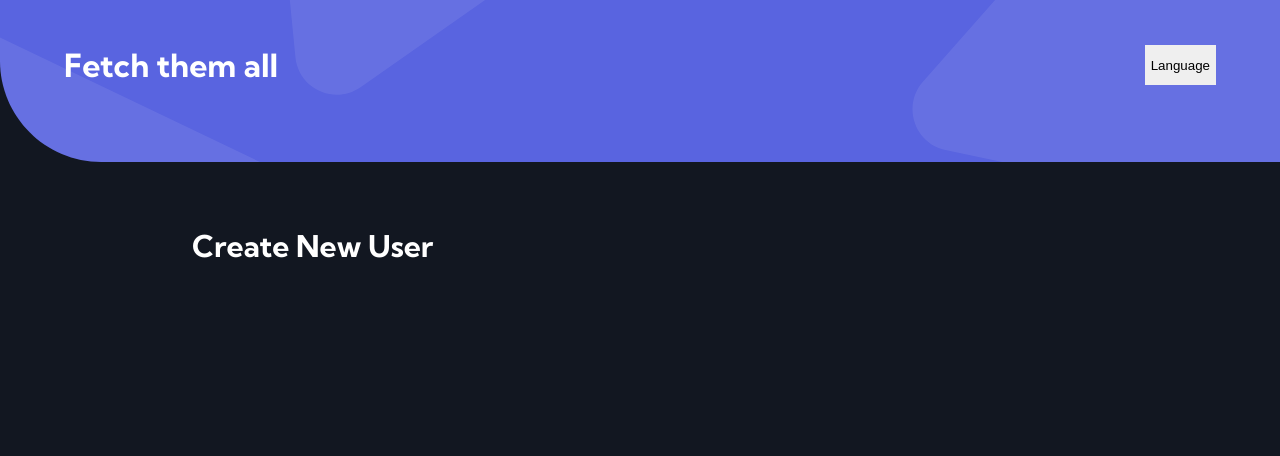
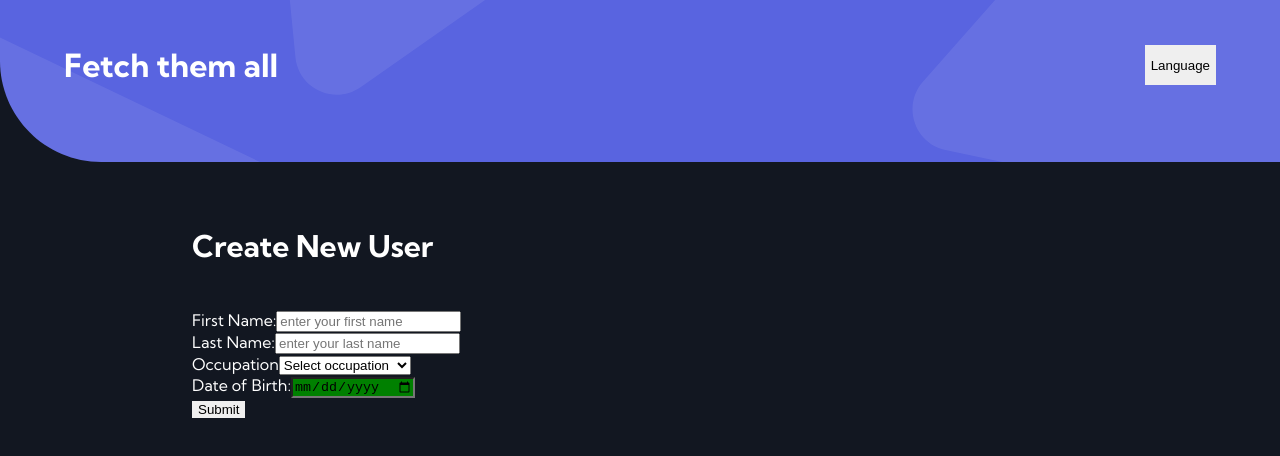
Before and after one commit to ALapina/W-test-assignment, a React (Create React App) app: page /create-new-user in a window 1280 px wide. Shown: the top 456 px of the page. Built offline with nearby package versions, Linux system fonts and the light colour scheme.

Commit message:
create new user form

```diff
--- a/package.json
+++ b/package.json
@@ -10,14 +10,18 @@
     "@types/node": "^12.0.0",
     "@types/react": "^17.0.0",
     "@types/react-dom": "^17.0.0",
+    "@types/yup": "^0.29.11",
+    "formik": "^2.2.6",
     "node-sass": "^5.0.0",
     "react": "^17.0.2",
+    "react-date-picker": "^8.1.1",
     "react-dom": "^17.0.2",
     "react-icons": "^4.2.0",
     "react-router-dom": "^5.2.0",
     "react-scripts": "4.0.3",
     "typescript": "^4.1.2",
-    "web-vitals": "^1.0.1"
+    "web-vitals": "^1.0.1",
+    "yup": "^0.32.9"
   },
   "scripts": {
     "start": "react-scripts start",
--- a/src/components/CreateNewUser/CreateNewUser.scss
+++ b/src/components/CreateNewUser/CreateNewUser.scss
@@ -0,0 +1,19 @@
+// input {
+//   display: block;
+//   margin: 20px;
+// }
+
+.date-picker {
+  input {
+    color: white;
+    // background-color: red;
+  }
+}
+
+.red {
+  background-color: red;
+}
+
+.green {
+  background-color: green;
+}
--- a/src/components/CreateNewUser/index.tsx
+++ b/src/components/CreateNewUser/index.tsx
@@ -1,4 +1,18 @@
-import React from "react";
+// https://formik.org/docs/guides/typescript
+
+// https://formik.org/docs/examples/typescript
+
+// https://formik.org/docs/guides/validation
+// https://github.com/jquense/yup#api
+
+// https://www.npmjs.com/package/react-date-picker
+
+import { useState } from "react";
+
+import { Formik, FormikHelpers, FormikProps, Form, Field } from "formik";
+
+//Yup for form validation
+import * as Yup from "yup";
 
 //components
 import PageHeader from "../PageHeader";
@@ -6,12 +20,158 @@ import PageHeader from "../PageHeader";
 //styles
 import "./CreateNewUser.scss";
 
+const minDate = new Date();
+minDate.setFullYear(minDate.getFullYear() - 18);
+
+interface FormValues {
+  firstName: string;
+  lastName: string;
+  position: string;
+  date: Date | string;
+}
+
+type F = keyof FormValues;
+
+enum Positions {
+  SoftwareEngineer = "Software Engineer",
+  Painter = "Painter",
+  BusDriver = "Bus driver",
+}
+
+//https://stackoverflow.com/questions/51222559/formik-yup-form-validation-not-working-as-expected-with-virtualizedselect
+// https://github.com/jquense/yup#mixednullableisnullable-boolean--true-schema
+const CreateNewUserSchema = Yup.object().shape({
+  firstName: Yup.string()
+    .matches(/^[a-z\s]+$/i, "Only latin craracters pls")
+    .required("Required"),
+  lastName: Yup.string()
+    .matches(/^[a-z\s]+$/i, "Only latin craracters pls")
+    .required("Required"),
+  date: Yup.date()
+    .max(minDate, "Sorry you must be 18 years old")
+    .required("Required"),
+});
+
+//https://developer.mozilla.org/en-US/docs/Web/API/Fetch_API/Using_Fetch#supplying_request_options
+async function postNewUser(url: string, data: FormValues): Promise<Object> {
+  const response = await fetch(url, {
+    method: "POST",
+    headers: { "Content-Type": "application/json" },
+    body: JSON.stringify(data),
+  });
+  return response.json();
+}
+
 const CreateNewUser = () => {
+  const [savedData, setSavedData] = useState(null as Object | null);
+
+  const initialValues: FormValues = {
+    firstName: "",
+    lastName: "",
+    position: "",
+    date: "",
+  };
   return (
     <div className="wrapper">
       <PageHeader title={"Create New User"} showButton={false} />
+      <Formik
+        initialValues={initialValues}
+        validationSchema={CreateNewUserSchema}
+        onSubmit={(
+          values: FormValues,
+          { setSubmitting }: FormikHelpers<FormValues>
+        ) => {
+          postNewUser("https://reqres.in/api/users/", values)
+            .then((data) => {
+              setSavedData(data);
+              console.log(data);
+            })
+            .catch((error) => console.error(error));
+          setSubmitting(false);
+        }}
+      >
+        {({
+          values,
+          errors,
+          touched,
+          handleChange,
+        }: FormikProps<FormValues>) => (
+          <Form>
+            <label>
+              First Name:
+              <Field
+                name="firstName"
+                placeholder="enter your first name"
+                required
+              />
+              {errors.firstName && touched.firstName && (
+                <div>{errors.firstName}</div>
+              )}
+            </label>
+            <br />
+            <label>
+              Last Name:
+              <Field
+                className={errors.lastName && touched.lastName ? "red" : null}
+                name="lastName"
+                placeholder="enter your last name"
+                required
+              />
+              {errors.lastName && touched.lastName ? (
+                <div>{errors.lastName}</div>
+              ) : null}
+            </label>
+            <br />
+
+            <label>
+              Occupation
+              {/* https://codesandbox.io/s/vxv6q4z5?file=/index.js:943-949 */}
+              <select
+                onChange={handleChange}
+                name="position"
+                value={values.position}
+                required
+              >
+                <option value="" label="Select occupation" disabled hidden />
+                <option value={Positions.SoftwareEngineer}>
+                  {Positions.SoftwareEngineer}
+                </option>
+                <option value={Positions.Painter}>{Positions.Painter}</option>
+                <option value={Positions.BusDriver}>
+                  {Positions.BusDriver}
+                </option>
+              </select>
+            </label>
+            <br />
+
+            <label>
+              Date of Birth:
+              <Field
+                required
+                type="date"
+                name="date"
+                className={`date-picker ${errors.date ? "red" : "green"}`}
+              />
+              {errors.date && touched.date ? <div>{errors.date}</div> : null}
+            </label>
+
+            <br />
+            <button type="submit">Submit</button>
+          </Form>
+        )}
+      </Formik>
+      {savedData && <div>Response result: {JSON.stringify(savedData)}</div>}
     </div>
   );
 };
 
 export default CreateNewUser;
+
+// https://medium.com/flyparakeet/react-formik-styled-components-add78b37971f
+
+// https://formik.org/docs/guides/validation
+// https://github.com/jquense/yup#api
+
+// https://www.npmjs.com/package/react-date-picker
+
+// https://formik.org/docs/guides/validation
```
Also changed, not shown: 1 other file (tests, documents, lock files or other folders).
